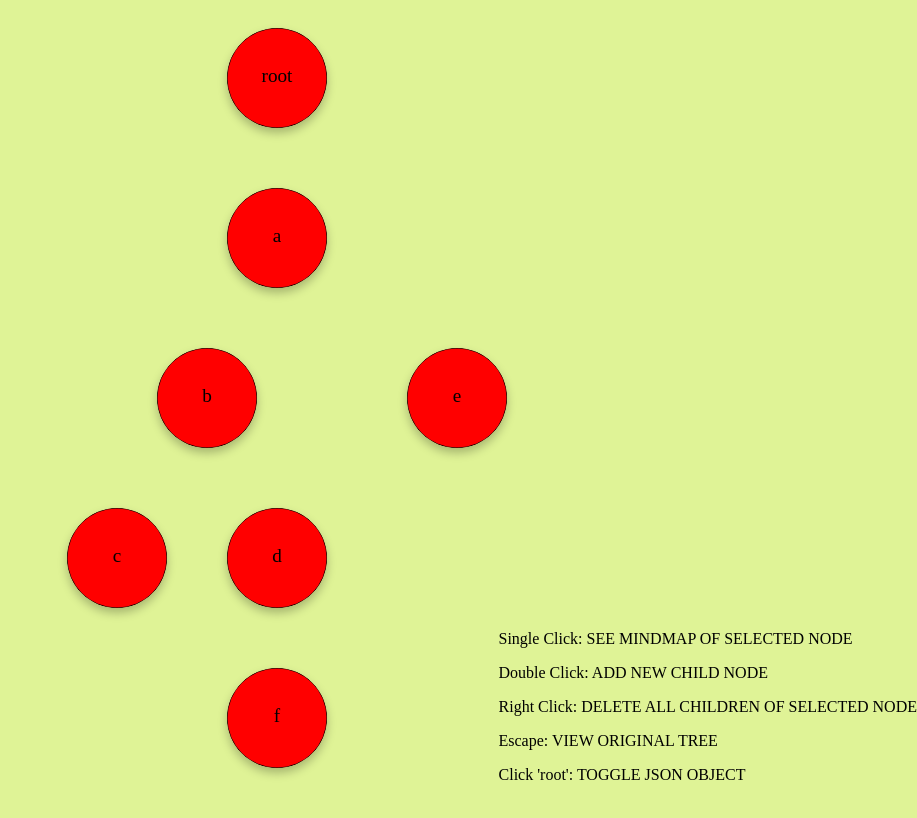
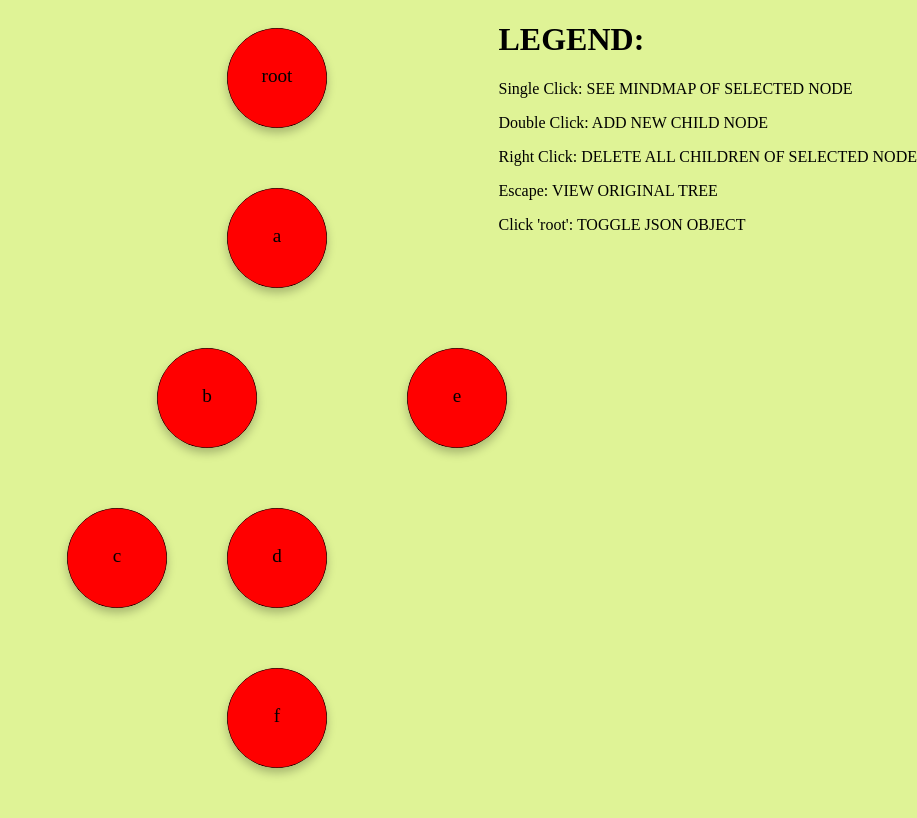
Before and after one commit to kevalnshah/EeSMindmap, an Angular app: page / in a window 1280 px wide. Shown: the top 818 px of the page, without its empty margins (363-1280 px from the left). Built offline with nearby package versions, Linux system fonts and the light colour scheme.

Commit message:
Final Touches

```diff
--- a/src/app/mindmap/mindmap.component.css
+++ b/src/app/mindmap/mindmap.component.css
@@ -4,6 +4,7 @@
 	justify-content: center;
 	align-items: center;
 	padding: 20px;
+	/* border: 2px dotted; */
 }
 
 .child {
@@ -12,9 +13,10 @@
 	flex-wrap: wrap;
 	align-content: space-between;
 	padding: 20px;
+	/* border: 2px dotted; */
 }
 
-.node {
+.nodeClass {
 	position: relative;
 	text-align: center;
 	border-radius: 50%;
@@ -26,8 +28,8 @@
 	animation-fill-mode: forwards;
 }
 
-.node:hover {
-	box-shadow: 0 5px 10px rgba(0, 0, 0, 1);
+.nodeClass:hover {
+	box-shadow: 0 5px 10px rgba(0, 0, 0, 2);
 	transition: all 0.5s;
 }
 
@@ -42,13 +44,13 @@
 
 .legend {
 	position: fixed;
-	bottom: 0%;
+	top: 0%;
 	right: 0%;
 	float: right;
 }
 
 .json {
-	position: absolute;
-	top: 90%;
-	width: 50%;
+	position: fixed;
+	top: 0%;
+	width: 30%;
 }
--- a/src/app/mindmap/mindmap.component.html
+++ b/src/app/mindmap/mindmap.component.html
@@ -1,11 +1,13 @@
-<ng-container *ngTemplateOutlet="nod; context: { list: tree }"></ng-container>
+<div cdkDrag (cdkDragStarted)="isDragged = true">
+	<ng-container *ngTemplateOutlet="nod; context: { list: tree }"></ng-container>
+</div>
 
 <ng-template #nod let-list="list">
 	<div *ngFor="let node of list" cdkDrag (cdkDragStarted)="isDragged = true">
 		<div class="pos">
 			<svg
 				[id]="node.name"
-				class="node"
+				class="nodeClass"
 				height="100"
 				width="100"
 				(click)="mindmap(node)"
@@ -23,6 +25,7 @@
 					{{ node.name }}
 				</text>
 			</svg>
+				<!-- <div [ngStyle]='line(node)'>keval</div> -->
 		</div>
 		<div class="child">
 			<ng-container
@@ -33,12 +36,13 @@
 </ng-template>
 
 <div class="legend">
+	<h1>LEGEND:</h1>
 	<p>Single Click: SEE MINDMAP OF SELECTED NODE</p>
 	<p>Double Click: ADD NEW CHILD NODE</p>
 	<p>Right Click: DELETE ALL CHILDREN OF SELECTED NODE</p>
 	<p>Escape: VIEW ORIGINAL TREE</p>
 	<p>Click 'root': TOGGLE JSON OBJECT</p>
 </div>
-<div class="json" [style.display]='showJSON'>
+<div class="json" [style.display]="showJSON">
 	{{ tree | json }}
 </div>
--- a/src/app/mindmap/mindmap.component.ts
+++ b/src/app/mindmap/mindmap.component.ts
@@ -52,21 +52,23 @@ export class MindmapComponent {
 					this.isSelected = true;
 				}
 			} else {
-				this.showJSON = this.showJSON == 'none' ? 'flex' : 'none';
+				this.isDragged
+					? (this.isDragged = !this.isDragged)
+					: (this.showJSON = this.showJSON == 'none' ? 'flex' : 'none');
 			}
 		}, 300);
 	}
 
 	/** function to create new node with name specified by user */
 
-	addNode(data) {
+	addNode(node) {
 		this.isDoubleClick = true; // avoid single click event
 		this.newNode = prompt('Enter node value:'); // get name of the node from user
 		this.parentNode = {};
 		this.getParent(this.tree[0], this.newNode); // check if new node exists
 		Object.keys(this.parentNode).length === 0
 			? this.newNode
-				? data.nodes.push({ name: this.newNode, nodes: [] })
+				? node.nodes.push({ name: this.newNode, nodes: [] })
 				: null
 			: alert('Duplicate nodes not allowed');
 	}
@@ -105,4 +107,47 @@ export class MindmapComponent {
 		this.isSelected = false;
 		this.tree = this.origTree;
 	}
+
+	/** function to create the coordinates object of parent and child nodes  */
+
+	getPos(node) {
+		if (node.name !== 'root' && !this.isSelected) {
+			this.parentNode = {};
+			this.getParent(this.tree[0], node.name);
+			var child = this.nodePos(document.getElementById(node.name));
+			var parent = this.nodePos(document.getElementById(this.parentNode.name));
+			return { x1: child._x, y1: child._y, x2: parent._x, y2: parent._y };
+		}
+		return { x1: '100%', y1: '100%', x2: '100%', y2: '100%' };
+	}
+
+	/** function to find exact position of given node */
+
+	nodePos(el) {
+		var rect = el.getBoundingClientRect(),
+			scrollLeft = window.pageXOffset || document.documentElement.scrollLeft,
+			scrollTop = window.pageYOffset || document.documentElement.scrollTop;
+		return { _y: rect.top + scrollTop, _x: rect.left + scrollLeft };
+	}
+
+	/** Division style to draw line connecting parent and child */
+
+	line(node) {
+		const c = this.getPos(node);
+		var dist = Math.sqrt(
+			(c.x1 - c.x2) * (c.x1 - c.x2) + (c.y1 - c.y2) * (c.y1 - c.y2)
+		);
+		var top = (c.x1 + c.x2) / 2;
+		var left = (c.y1 + c.y2) / 2;
+		var slope = (Math.atan2(c.y1 - c.y2, c.x1 - c.x2) / 180) * Math.PI;
+		var styles = {
+			"top": top,
+			"left": left,
+			"width": dist,
+			"transform": `rotate(${slope*1000}deg)`,
+			"border-bottom": "1px solid #000000"
+		}
+		console.log(styles);
+		return styles;
+	}
 }
--- a/src/environments/environment.ts
+++ b/src/environments/environment.ts
@@ -3,7 +3,7 @@
 // The list of file replacements can be found in `angular.json`.
 
 export const environment = {
-  production: false
+  production: true
 };
 
 /*
```
